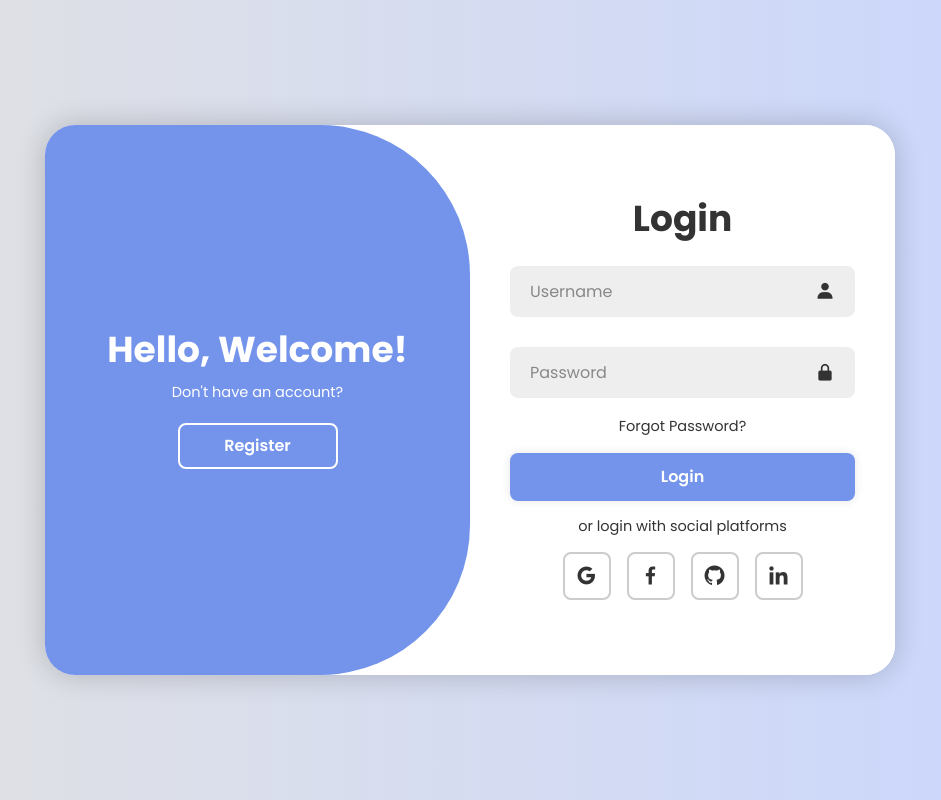
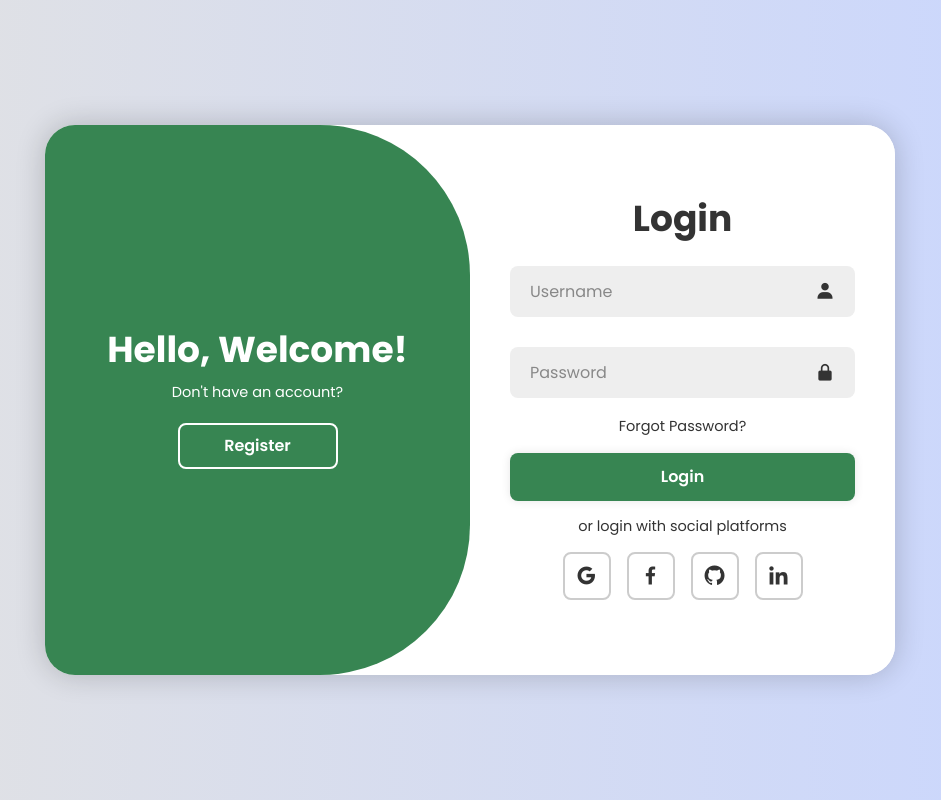
Before and after one commit to admdan/clarus, a Flask app: page / in a window 1280 px wide. Shown: the whole page, without its empty margins (170-1111 px from the left). Run offline with Flask 3, Linux system fonts and the light colour scheme; parts of the project's set-up code (start-up, migrations or seed data) failed here and were passed over.

Commit message:
Using JS & CSS for dual form layout with sliding effect

```diff
--- a/app/static/auth.css
+++ b/app/static/auth.css
@@ -99,7 +99,8 @@ form{ width: 100%; }
 .btn{
     width: 100%;
     height: 48px;
-    background: #7494ec;
+    /* background: #7494ec; THIS IS DEFAULT SOFT BLUE*/
+    background: #378552;;
     border-radius: 8px;
     box-shadow: 0 0 10px rgba(0, 0, 0, .1);
     border: none;
@@ -136,7 +137,9 @@ form{ width: 100%; }
     left: -250%;
     width: 300%;
     height: 100%;
-    background: #7494ec;
+    /* background: #74A12E; THIS IS MATCHA GREEN */
+    /* background: #035718; THIS IS DARK GREEN */
+     background: #378552; /* SOFTER DARKER MATCHA, MAYBE JADE-Y GREEN*/
     border-radius: 150px;
     z-index: 2;
     transition: 1.8s ease-in-out;
```
